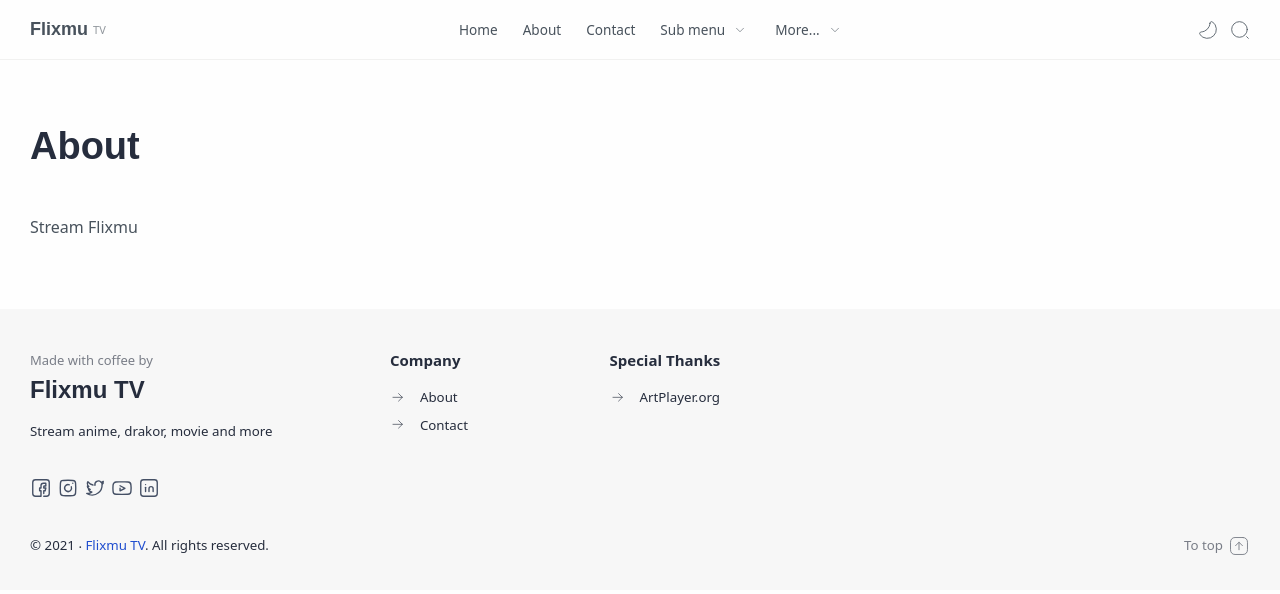
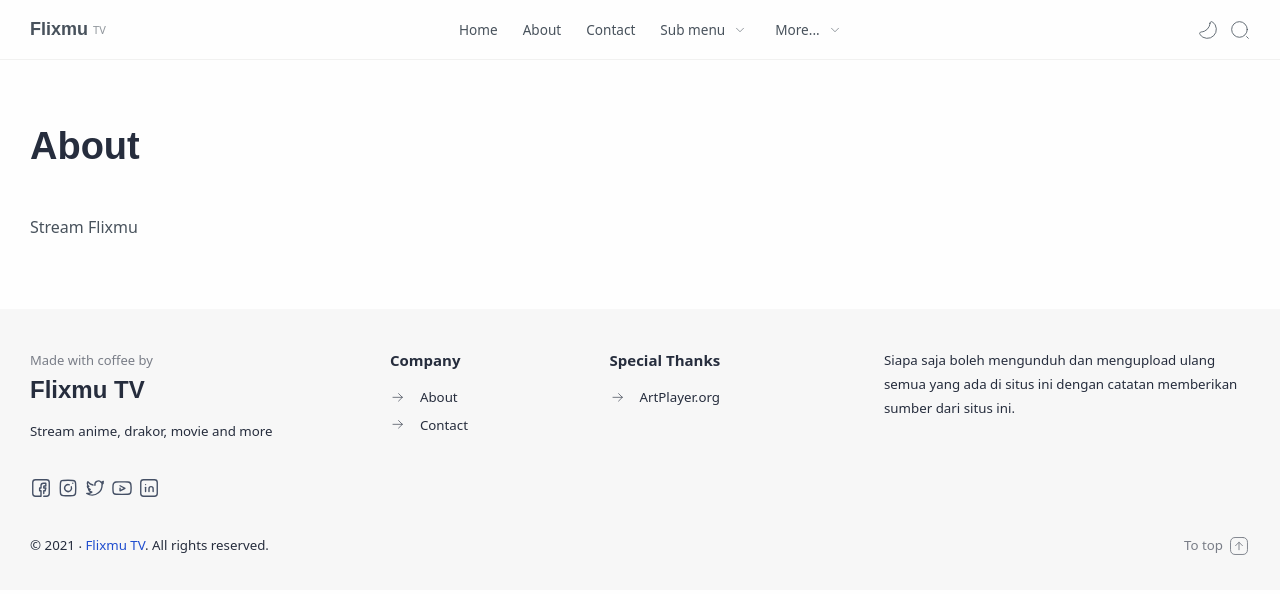
Before and after one commit to hippomu-media/Flixmu, a Jekyll site: the page built from page/about.md, in a window 1280 px wide. Shown: the top 594 px of the page. Built offline with Jekyll 4.4.1, drawn with Linux system fonts in a browser that asks for light colours; some web fonts are replaced.

Commit message:
Update footer.html

```diff
--- a/_includes/footer.html
+++ b/_includes/footer.html
@@ -87,7 +87,7 @@
 </div>
 </div></div>
 <div class='section' id='footer-widget-4'>
-
+<span>Siapa saja boleh mengunduh dan mengupload ulang semua yang ada di situs ini dengan catatan memberikan sumber dari situs ini.</span>
 </div>
 </div>
 <!--[ Credit ]-->
```
